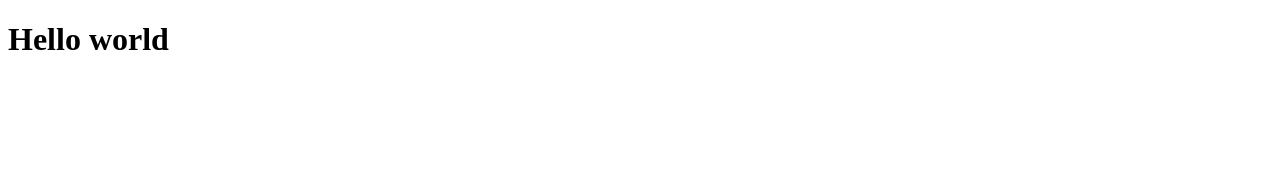
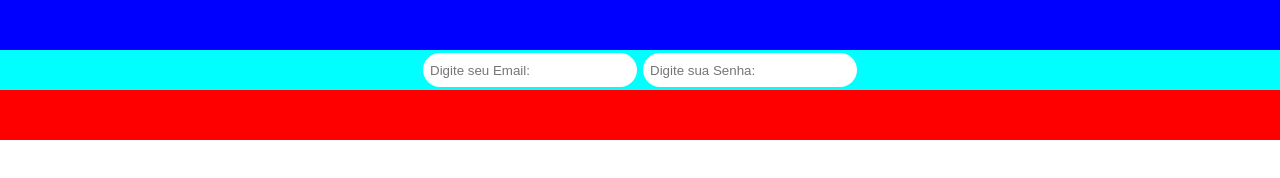
Before and after one commit to vicgamerBR/controleDeAbastecimentos, a plain HTML site: page index.html in a window 1280 px wide. Drawn offline with Linux system fonts and the light colour scheme.

Commit message:
inicio da criação da dom

```diff
--- a/index.html
+++ b/index.html
@@ -3,8 +3,18 @@
     <head>
         <meta charset="UTF-8">
         <title>Controle de Abastecimentos</title>
+        <link rel="stylesheet" href="/style/main.css">
     </head>
     <body>
-        <h1>Hello world</h1>
+        <header class="cab">
+
+        </header>
+        <div class="login">
+            <input type="email" placeholder="Digite seu Email: " class="input-login">
+            <input type="password" placeholder="Digite sua Senha: " class="input-login">
+        </div>
+        <footer class="rodape">
+
+        </footer>
     </body>
 </html>
--- /dev/null
+++ b/style/main.css
@@ -0,0 +1,26 @@
+body{
+    margin: 0;
+}
+.cab{
+    height: 50px;
+    background-color: blue;
+}
+.login{
+    height: 70%;
+    background-color: aqua;
+    display: flex;
+    justify-content: center;
+}
+.input-login{
+    height: 20px;
+    width: 200px;
+    size: 15px;
+    margin: 3px;
+    border-radius: 20px;
+    border: none;
+    padding: 7px;
+}
+.rodape{
+    height: 50px;
+    background-color: red;
+}
```
